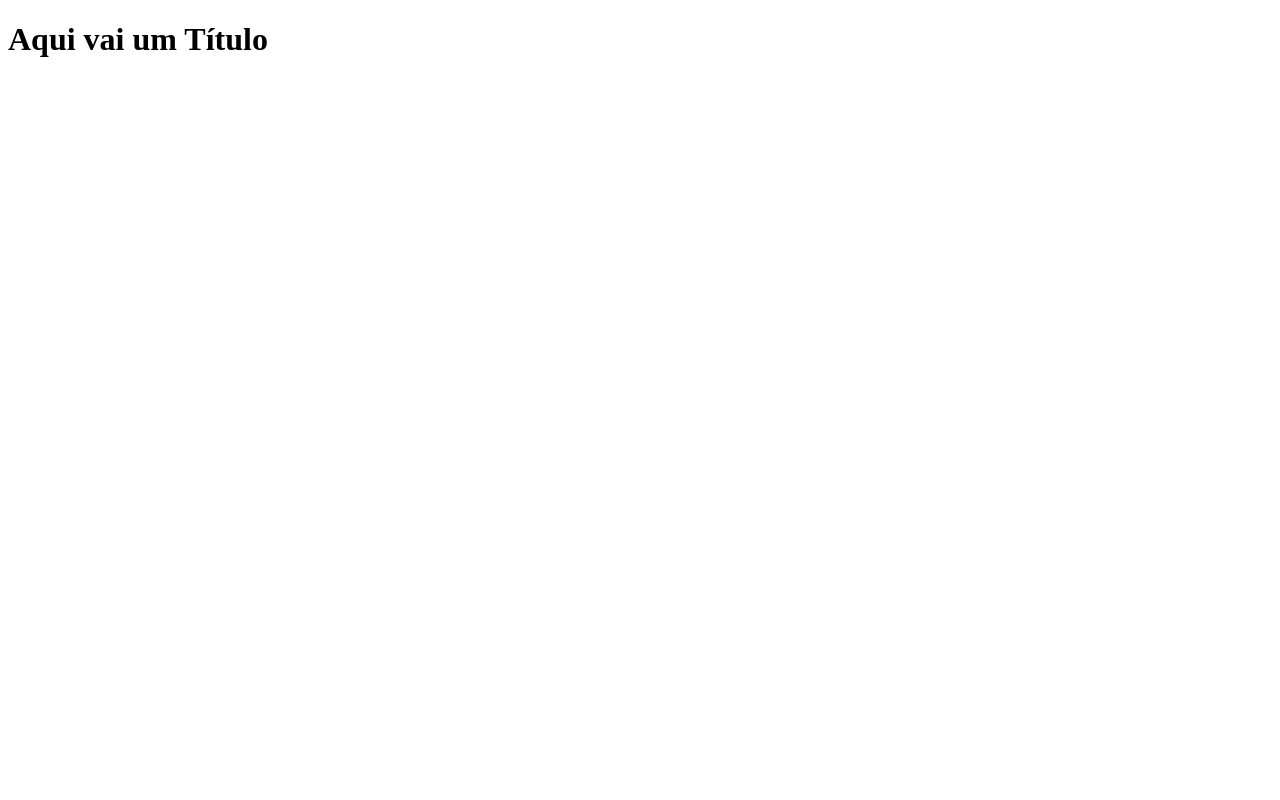
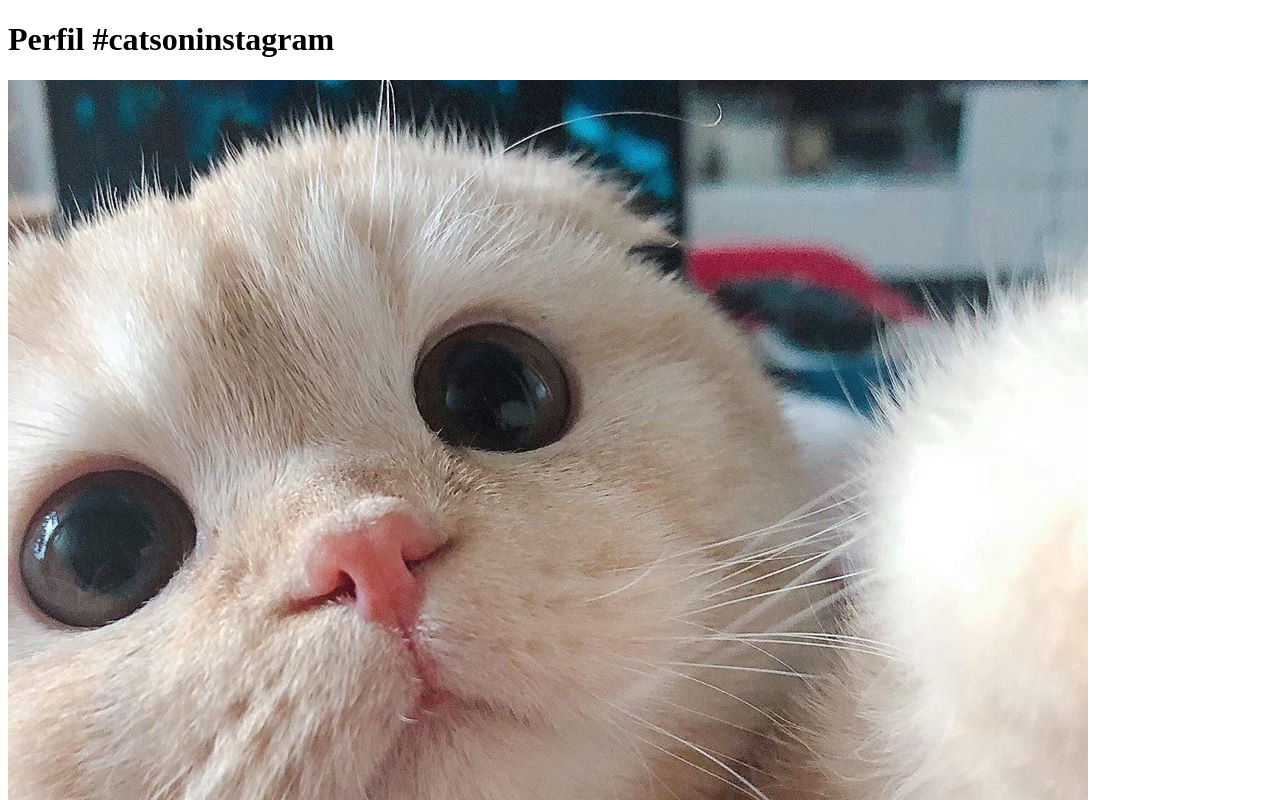
Before and after one commit to Arthur-Prates/Atividade-Em-Dupla-23-01-2024, a plain HTML site: page index.html in a window 1280 px wide. Shown: the top 800 px of the page. Drawn offline with Linux system fonts and the light colour scheme.

Commit message:
Alteração do primeiro arquivo HTML

```diff
--- a/index.html
+++ b/index.html
@@ -2,9 +2,10 @@
 <html lang="pt-br">
 <head>
     <meta charset="UTF-8">
-    <title>Título da Página</title>
+    <title>Fanpage de Gatinhos</title>
 </head>
 <body>
-    <h1>Aqui vai um Título</h1>
+    <h1>Perfil #catsoninstagram</h1>
+    <img src="./Imagens/gato.jpg" alt="Gato Fofo">
 </body>
 </html>
```
Also changed, not shown: Imagens/gato.jpg (added).
